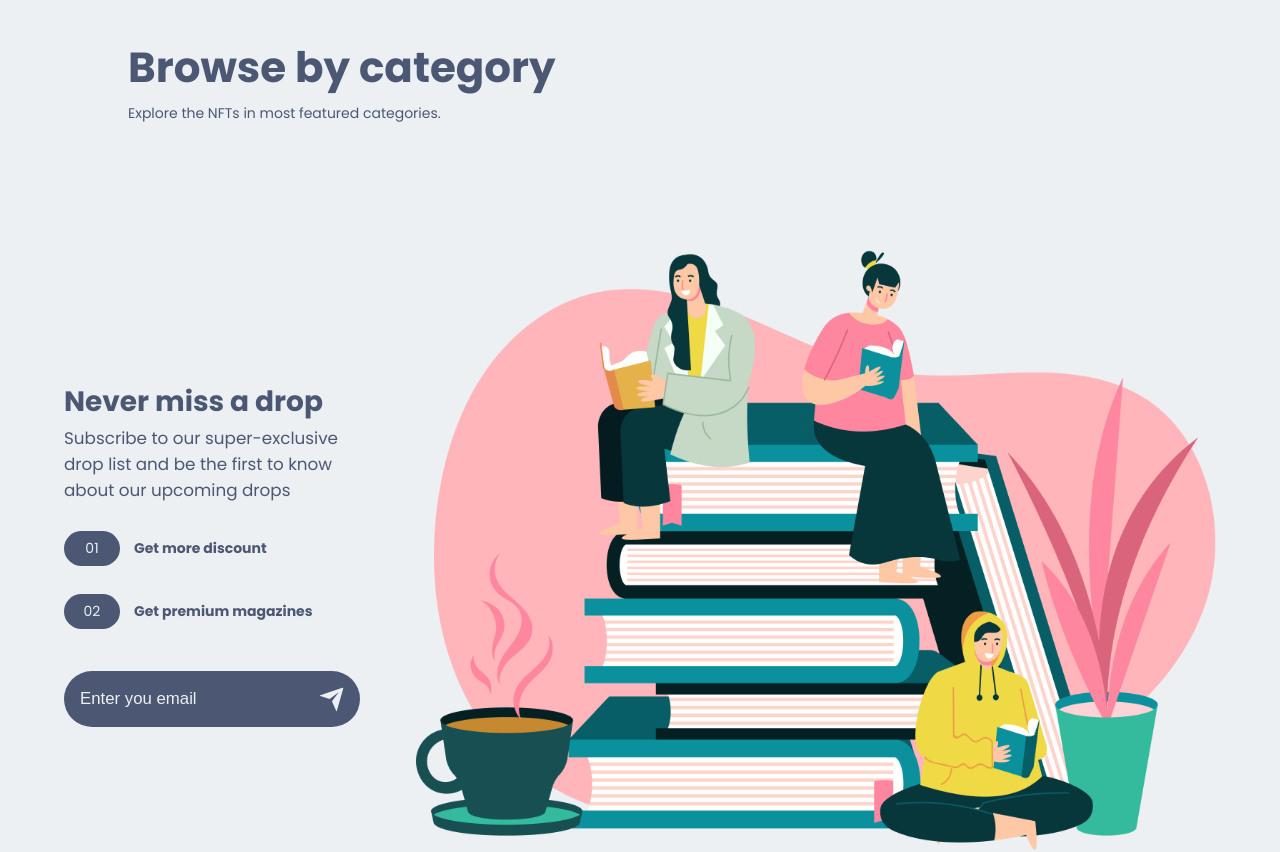
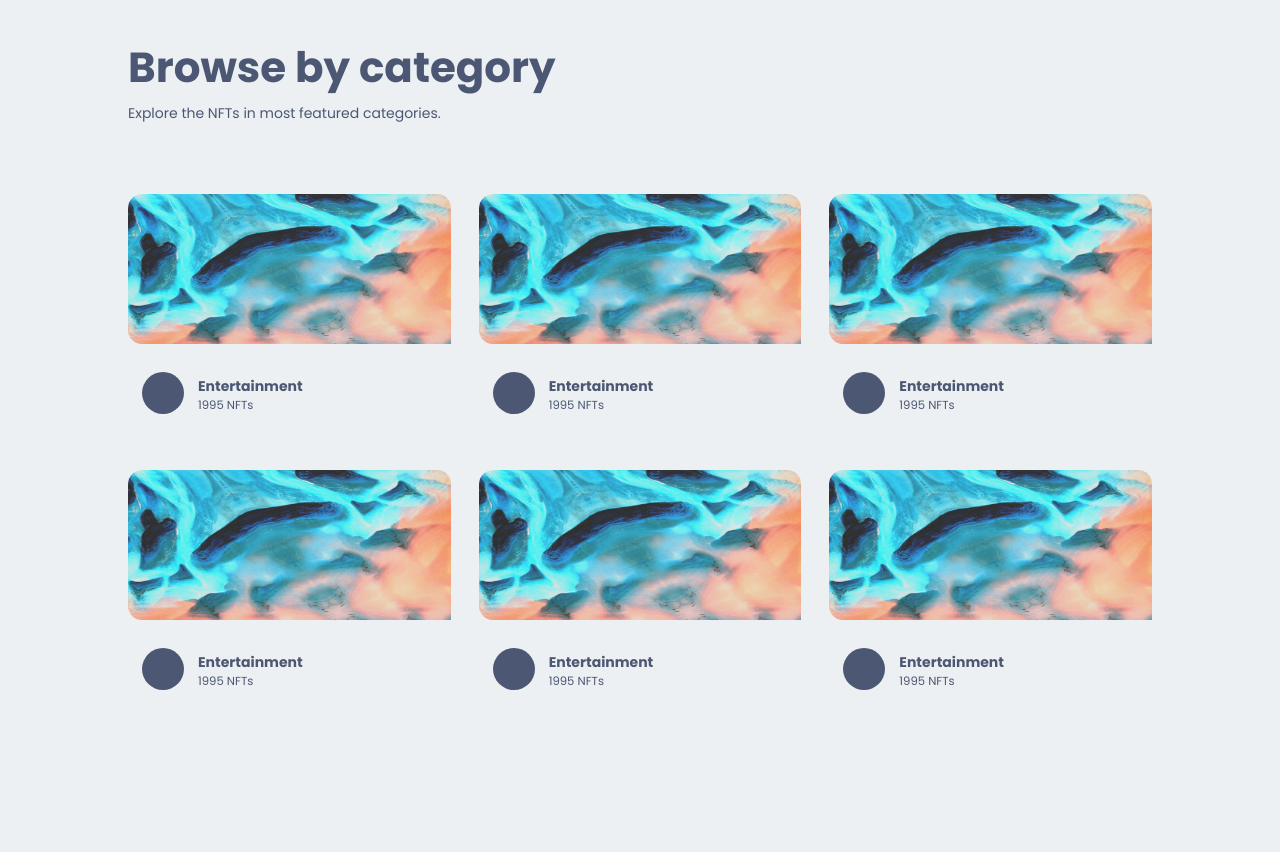
Before and after one commit to amarnath-arch/NFT_Marketplace, a Next.js app: page / in a window 1280 px wide. Shown: the part 2360-3212 px from the top of the page. Built offline with nearby package versions, Linux system fonts and the light colour scheme.

Commit message:
Category component added

```diff
--- /dev/null
+++ b/components/Category/Category.jsx
@@ -0,0 +1,43 @@
+import React from 'react'
+
+import Style from "./category.module.css";
+import {BsCircleFill} from "react-icons/bs";
+import Image from 'next/image';
+import images from "../../img";
+
+const Category = () => {
+    const categoryArray = [1,2,3,4,5,6];
+
+  return (
+
+    <div className={Style.box_category}>
+        <div className={Style.category}>
+        {
+            categoryArray.map((el,i)=>(
+                <div className={Style.category_box} key={i+1}>
+                    <Image
+                        src={images.creatorbackground1}
+                        alt= "background image"
+                        className={Style.category_box_img}
+                        width={350}
+                        height={150}
+                        objectFit="cover"
+                    />
+
+                    <div className={Style.category_box_title}>
+                        <span><BsCircleFill /></span>
+                        <div className={Style.category_box_title_info}>
+                            <h4>Entertainment</h4>
+                            <small>1995 NFTs</small>
+                        </div>
+                    </div>
+                </div>
+            ))
+        }
+        </div>
+    </div>
+
+  )
+}
+
+export default Category
--- /dev/null
+++ b/components/Category/category.module.css
@@ -0,0 +1,63 @@
+.box_category{
+    width: 80%;
+    margin: 0 auto;
+}
+
+.category{
+    padding: 4rem 0;
+    display: grid;
+    grid-template-columns: repeat(6,1fr);
+    gap: 2rem;
+}
+
+.category_box{
+    line-height: 0;
+    transition: all 0.3s ease-in;
+    border-radius: 1rem;
+    overflow: hidden;
+    cursor: pointer;
+    padding-bottom: 1rem;
+
+}
+
+.category_box:hover{
+    box-shadow: var(--box-shadow);
+}
+
+.category_box_img{
+    border-radius: 1rem;
+}
+
+.category_box_title{
+    display: flex;
+    align-items: center;
+    padding: 1rem;
+    gap: 1rem;
+}
+
+.category_box_title span{
+    font-size: 3rem;
+    margin-top: 1rem;
+}
+
+@media screen and (min-device-width:320px) and (max-device-width: 425px) {
+    .category{
+        grid-template-columns: 1fr;
+    }
+
+    .box_category{
+        width: 90%;
+    }
+}
+
+@media screen and (min-device-width:427px) and (max-device-width: 770px) {
+    .category{
+        grid-template-columns: repeat(2,1fr);
+    }
+}
+
+@media screen and (min-device-width:772px) and (max-device-width: 1025px) {
+    .category{
+        grid-template-columns: repeat(3,1fr);
+    }
+}
--- a/components/componentindex.js
+++ b/components/componentindex.js
@@ -6,6 +6,7 @@
 import BigNFTSlider from "./BigNFTSlider/BigNFTSlider";
 import Subscribe from "./Subscribe/Subscribe";
 import Title from "./Title/Title";
+import Category from "./Category/Category";
 
 export{
     Navbar,
@@ -15,5 +16,6 @@
     Services,
     BigNFTSlider,
     Subscribe,
-    Title
+    Title,
+    Category
 };
--- a/pages/index.js
+++ b/pages/index.js
@@ -1,6 +1,6 @@
 import React from 'react'
 
-import { HeroSection,Services,BigNFTSlider,Subscribe,Title } from '@/components/componentindex'
+import { HeroSection,Services,BigNFTSlider,Subscribe,Title,Category } from '@/components/componentindex'
 import Style from "../styles/index.module.css";
 
 
@@ -11,6 +11,7 @@
       <Services />
       <BigNFTSlider />
       <Title heading="Browse by category" paragraph="Explore the NFTs in most featured categories." />
+      <Category />
       <Subscribe />
     </div>
   )
```
